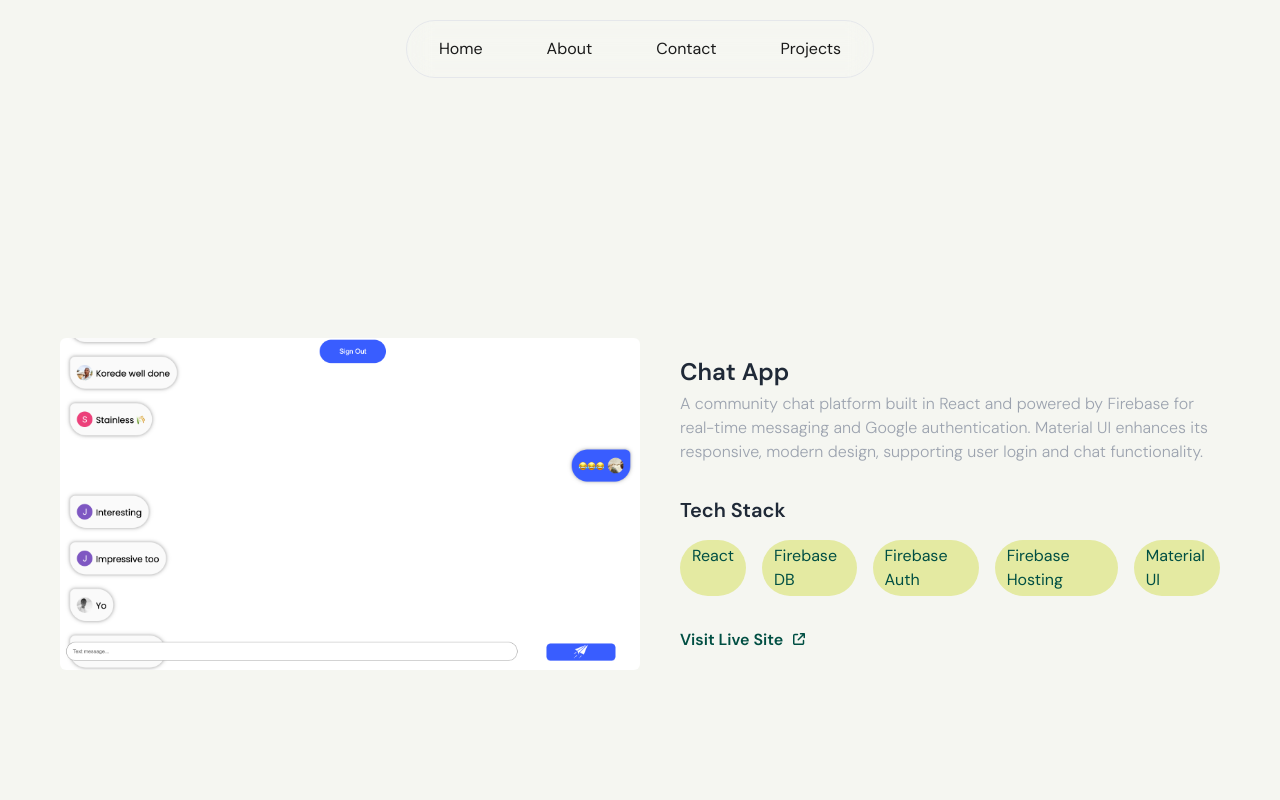
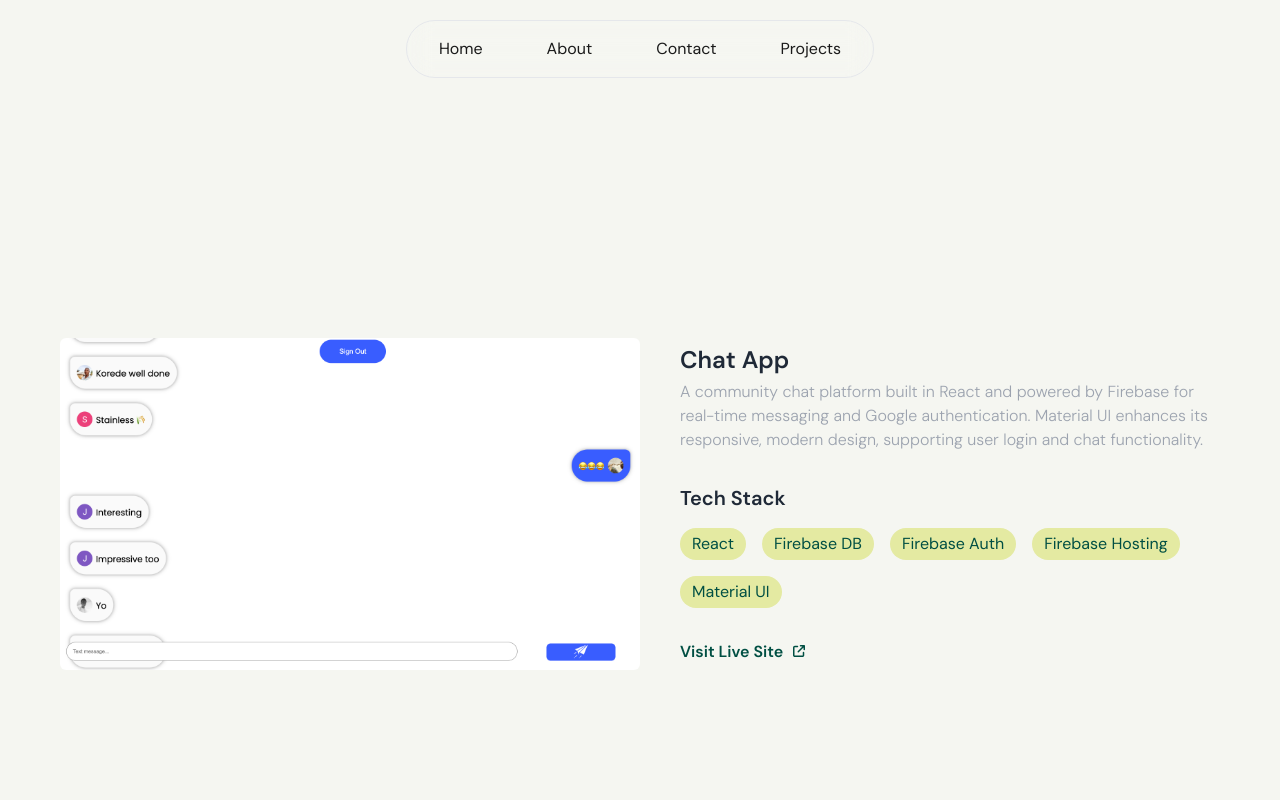
Before and after one commit to osoko-korede/Portfoliov01, a React (Vite) app: page /chatsy in a window 1280 px wide. Shown: the top 800 px of the page. Built offline with nearby package versions, Linux system fonts and the light colour scheme; a web font is replaced by a local one.

Commit message:
Fixed typo and Flex wrap

```diff
--- a/src/Projects/Chatsy.jsx
+++ b/src/Projects/Chatsy.jsx
@@ -15,7 +15,7 @@ const Chatsy = () => {
               </div>
               <div>
                 <h2 className='text-xl font-semibold'>Tech Stack</h2>
-                <div className="flex mt-4 gap-4">
+                <div className="flex mt-4 gap-4 flex-wrap">
                     <p className='green bg-[#E4EAA2] rounded-full px-3 py-1'>React</p>
                     <p className='green bg-[#E4EAA2] rounded-full px-3 py-1'>Firebase DB</p>
                     <p className='green bg-[#E4EAA2] rounded-full px-3 py-1'>Firebase Auth</p>
```
